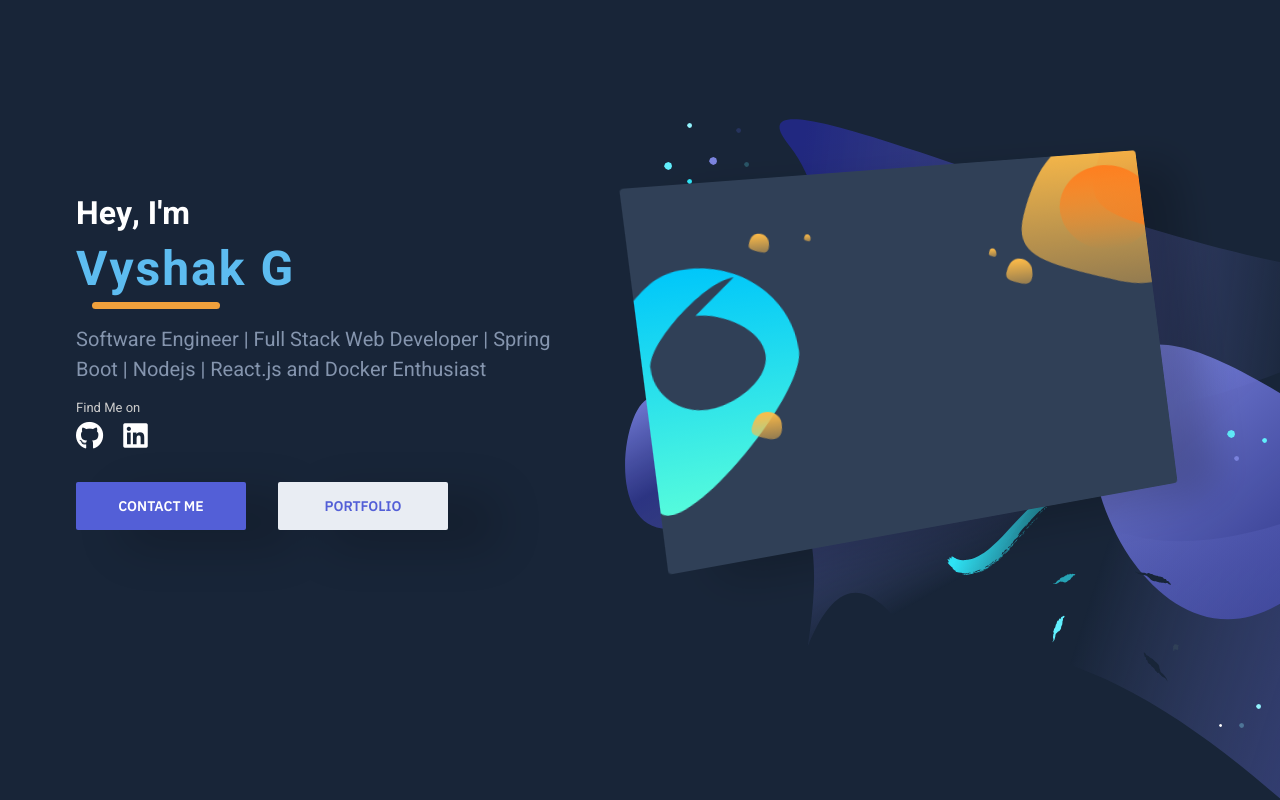
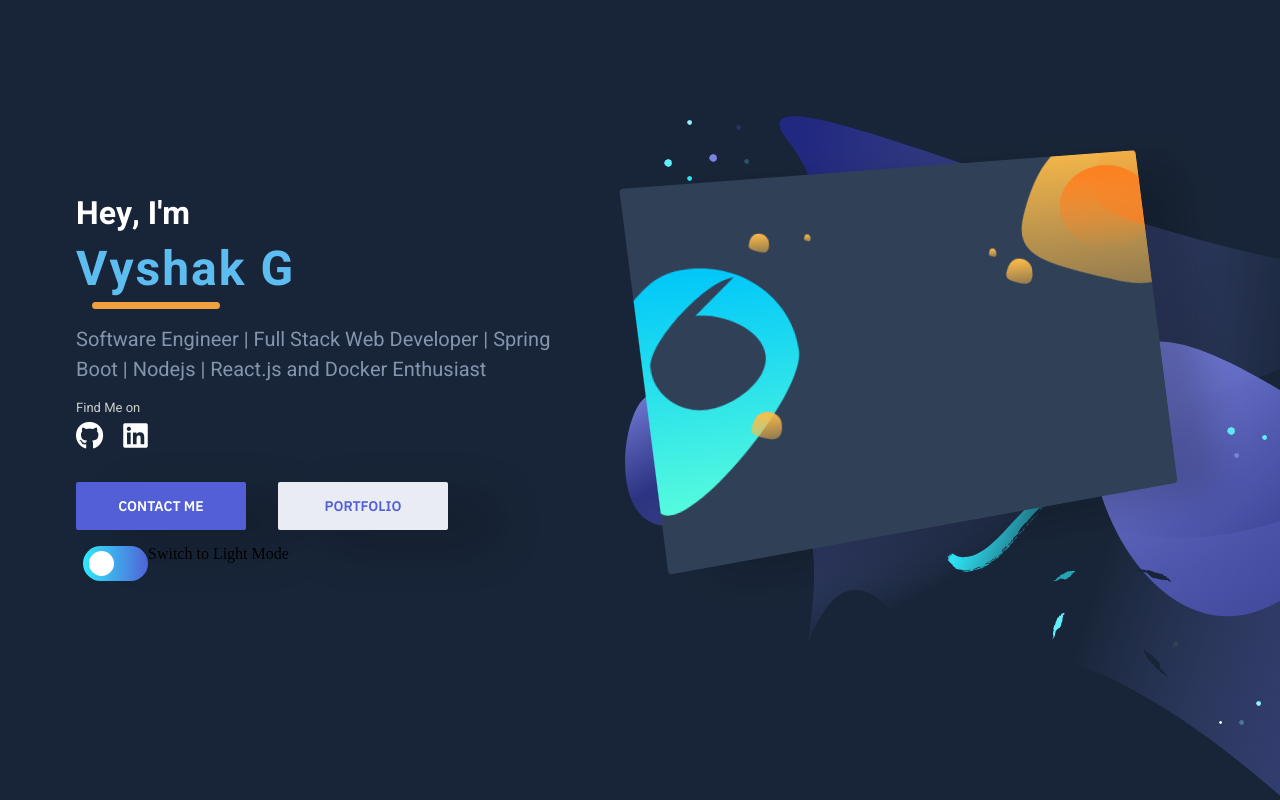
Before and after one commit to vyshakg/Portfolio, a React (Create React App) app: page / in a window 1280 px wide. Shown: the top 800 px of the page. Built offline with nearby package versions, Linux system fonts and the light colour scheme.

Commit message:
created a managed state for theme

```diff
--- a/src/App.js
+++ b/src/App.js
@@ -1,9 +1,14 @@
 import React, { Component } from "react";
 import LandingPage from "./pages/LandingPage";
+import { CustomThemeProvider } from "./themes/themeContext";
 
 class App extends Component {
   render() {
-    return <LandingPage />;
+    return (
+      <CustomThemeProvider>
+        <LandingPage />
+      </CustomThemeProvider>
+    );
   }
 }
 
--- a/src/components/Hero.js
+++ b/src/components/Hero.js
@@ -2,9 +2,12 @@ import React from "react";
 import headerIllustration from "../images/header-illustration-dark.svg";
 import heroMediaDark from "../images/hero-media-dark-me.svg";
 import heroMediaIllustration from "../images/hero-media-illustration-dark.svg";
+import { useTheme } from "../themes/themeContext";
 import { Container } from "../ui";
 
 function Hero({ projectRef, contactsRef }) {
+  const themeState = useTheme();
+
   return (
     <section className="hero">
       <Container>
@@ -77,6 +80,22 @@ function Hero({ projectRef, contactsRef }) {
                 Portfolio
               </a>
             </div>
+            <div style={{ display: "flex" }}>
+              <input
+                type="checkbox"
+                id="switch"
+                onClick={() => themeState.toggle()}
+              />
+              <label className="labelCustom" htmlFor="switch">
+                Toggle
+              </label>
+              <label>
+                {" "}
+                {themeState.dark
+                  ? "Switch to Light Mode"
+                  : "Switch to Dark Mode"}{" "}
+              </label>
+            </div>
           </div>
           <div className="hero-media">
             <div className="header-illustration">
--- a/src/css/index.css
+++ b/src/css/index.css
@@ -11,3 +11,4 @@
 @import "./App.css";
 @import "./modal.css";
 @import "./form.css";
+@import "./switchbox.css";
--- /dev/null
+++ b/src/css/switchbox.css
@@ -0,0 +1,43 @@
+input[type="checkbox"] {
+  height: 0;
+  width: 0;
+  visibility: hidden;
+}
+
+.labelCustom {
+  cursor: pointer;
+  text-indent: -9999px;
+  width: 65px;
+  height: 35px;
+  /* background: #535FD7; */
+  background: linear-gradient(to left, #5162d8, #2feafc);
+  display: block;
+  border-radius: 60px;
+  position: relative;
+}
+
+.labelCustom:after {
+  content: "";
+  position: absolute;
+  top: 5px;
+  left: 6px;
+  width: 25px;
+  height: 25px;
+  background: #fff;
+  border-radius: 90px;
+  /* transition: 0.7s; */
+  transition: all 0.4s ease-out;
+}
+
+input:checked + .labelCustom {
+  background: linear-gradient(to left, #fe7e1f, #ffbc48);
+}
+
+input:checked + .labelCustom:after {
+  left: calc(100% - 5px);
+  transform: translateX(-100%);
+}
+
+.labelCustom:active:after {
+  width: 50px;
+}
--- a/src/pages/LandingPage.js
+++ b/src/pages/LandingPage.js
@@ -2,17 +2,17 @@ import React from "react";
 import Footer from "../components/Footer";
 import Header from "../components/Header";
 import Main from "../components/Main";
-import { Layout } from "../ui";
+import { Layout, MainContainer } from "../ui";
 
 function LandingPage() {
   return (
-    <div style={{ height: "100%", background: "#202d3f" }}>
+    <MainContainer>
       <Layout>
         <Header />
         <Main />
         <Footer />
       </Layout>
-    </div>
+    </MainContainer>
   );
 }
 
--- /dev/null
+++ b/src/themes/themeContext.js
@@ -0,0 +1,58 @@
+import React, { useContext, useEffect, useState } from "react";
+import { ThemeProvider } from "styled-components";
+import theme from "./themeStroe";
+
+const defaultContextData = {
+  dark: true,
+  toggle: () => {}
+};
+
+const ThemeContext = React.createContext(defaultContextData);
+
+const useTheme = () => useContext(ThemeContext);
+
+const useEffectDarkMode = () => {
+  const [themeState, setThemeState] = useState({
+    dark: true,
+    hasThemeMounted: false
+  });
+
+  useEffect(() => {
+    let isDark = localStorage.getItem("dark");
+    isDark = isDark === null || isDark === undefined ? true : isDark === "true";
+    setThemeState({ ...themeState, dark: isDark, hasThemeMounted: true });
+  }, []);
+
+  return [themeState, setThemeState];
+};
+
+const CustomThemeProvider = ({ children }) => {
+  const [themeState, setThemeState] = useEffectDarkMode();
+
+  if (!themeState.hasThemeMounted) {
+    return <div />;
+  }
+
+  const toggle = () => {
+    const dark = !themeState.dark;
+    localStorage.setItem("dark", JSON.stringify(dark));
+    setThemeState({ ...themeState, dark });
+  };
+
+  const computedTheme = themeState.dark ? theme("dark") : theme("light");
+
+  return (
+    <ThemeProvider theme={computedTheme}>
+      <ThemeContext.Provider
+        value={{
+          dark: themeState.dark,
+          toggle
+        }}
+      >
+        {children}
+      </ThemeContext.Provider>
+    </ThemeProvider>
+  );
+};
+
+export { useTheme, CustomThemeProvider };
--- /dev/null
+++ b/src/themes/themeStroe.js
@@ -0,0 +1,22 @@
+const darkTheme = {
+  white: "white",
+  paragarph: "#8595ae",
+  header: "#e9edf3",
+  background: "#182538",
+  tabs: "#304057",
+  behindScreen: "#202d3f",
+  techStack: "aliceblue",
+  helperText: "#cccccc"
+};
+
+const lightTheme = {
+  black: "black",
+  behindScreen: "#E9EDF3",
+  paragarph: "#6B7A90",
+  background: "white",
+  tabs: "#E9EDF3"
+};
+
+const theme = mode => (mode === "dark" ? darkTheme : lightTheme);
+
+export default theme;
--- a/src/ui/Portfolio.js
+++ b/src/ui/Portfolio.js
@@ -16,7 +16,7 @@ export const ProjectWrapper = styled.div`
 export const ProjectContainer = styled.div`
   height: 370px;
   display: flex;
-  background-color: #304057;
+  background-color: ${props => props.theme.tabs};
   box-shadow: 48px 16px 48px rgba(0, 0, 0, 0.2);
   margin-bottom: 2rem;
   border-radius: 6px;
@@ -28,11 +28,12 @@ export const ProjectContainer = styled.div`
     height: 546px;
     padding-right: 0 !important;
   }
+  transition: all 0.4s ease-out;
 `;
 export const ProjectContainerMore = styled.div`
   height: 75px;
   display: flex;
-  background-color: #304057;
+  background-color: ${props => props.theme.tabs};
   box-shadow: 48px 16px 48px rgba(0, 0, 0, 0.2);
   margin-bottom: 2rem;
   border-radius: 6px;
@@ -44,4 +45,5 @@ export const ProjectContainerMore = styled.div`
     height: 75px;
     padding-right: 0 !important;
   }
+  transition: all 0.4s ease-out;
 `;
--- a/src/ui/layout.js
+++ b/src/ui/layout.js
@@ -1,7 +1,13 @@
 import styled from "styled-components";
 
+export const MainContainer = styled.div`
+  height: 100%;
+  background: ${props => props.theme.behindScreen};
+  transition: all 0.4s ease-out;
+`;
+
 export const Layout = styled.div`
-  background: #182538;
+  background: ${props => props.theme.background};
   max-width: 1440px;
   margin: 0 auto;
   height: 100%;
@@ -9,13 +15,12 @@ export const Layout = styled.div`
   display: flex;
   flex-direction: column;
   min-height: 100vh;
-  transition: box-shadow 0.15s ease;
+  transition: box-shadow 0.4s ease;
   box-shadow: 0 16px 48px rgba(0, 0, 0, 0.2);
 `;
 
 export const Container = styled.div`
   max-width: 1128px;
-  // width: 100%;
   margin: 0 auto;
   padding-left: 16px;
   padding-right: 16px;
```
Also changed, not shown: src/ui/index.js (+5 -4 lines).
